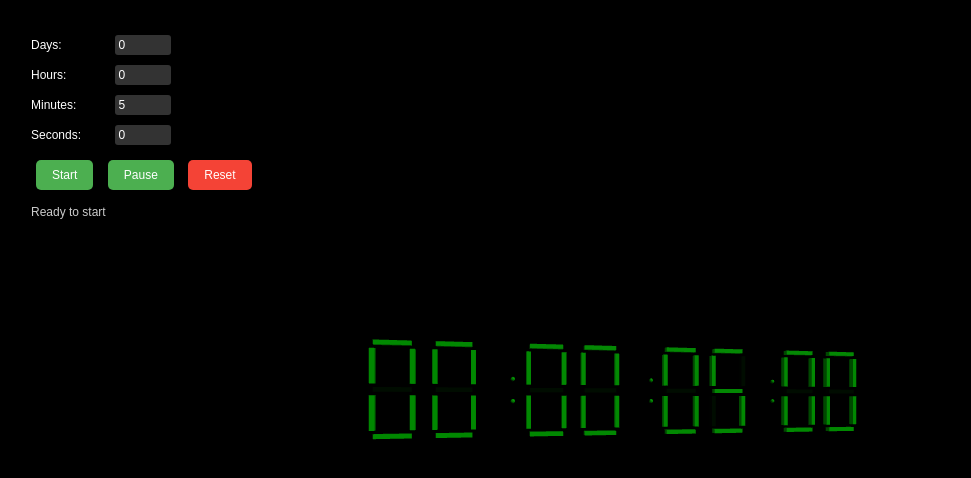
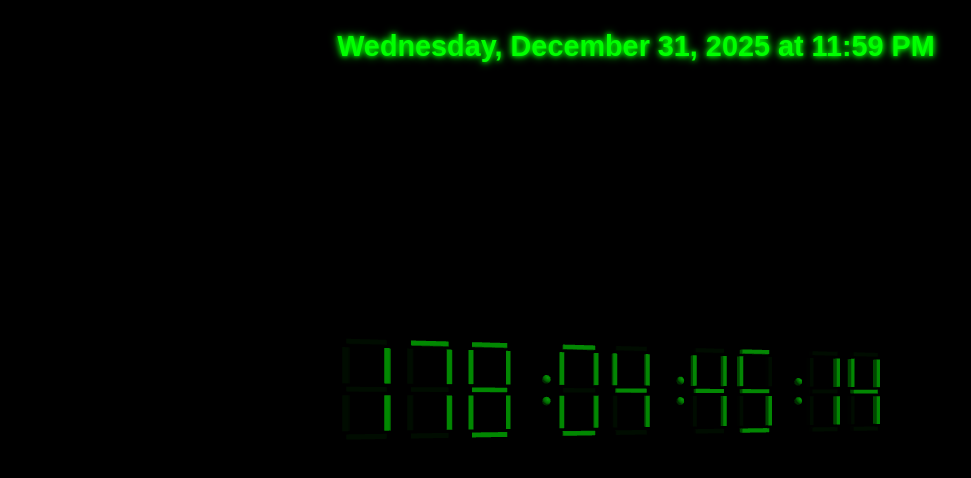
Before and after one commit to burritoOverflow/three-countdown-timer, a website built with Vite: page index.html in a window 1280 px wide. Shown: the whole page, without its empty margins (4-975 px from the left). Built offline with nearby package versions, Linux system fonts and the light colour scheme; animation ran at ten frames a second.

Commit message:
hard-coded date

```diff
--- a/index.html
+++ b/index.html
@@ -3,34 +3,15 @@
   <head>
     <meta charset="UTF-8" />
     <meta name="viewport" content="width=device-width, initial-scale=1.0" />
-    <title>3D Countdown Timer</title>
+    <title>Countdown to Special Date</title>
     <link rel="stylesheet" href="styles.css" />
   </head>
   <body>
-    <div id="container">
-      <div id="controls">
-        <div class="control-group">
-          <label for="days">Days:</label>
-          <input type="number" id="days" min="0" max="99" value="0" />
-        </div>
-        <div class="control-group">
-          <label>Hours:</label>
-          <input type="number" id="hours" min="0" max="23" value="0" />
-        </div>
-        <div class="control-group">
-          <label>Minutes:</label>
-          <input type="number" id="minutes" min="0" max="59" value="5" />
-        </div>
-        <div class="control-group">
-          <label>Seconds:</label>
-          <input type="number" id="seconds" min="0" max="59" value="0" />
-        </div>
-        <button id="start-button">Start</button>
-        <button id="pause-button">Pause</button>
-        <button id="stop-button" class="stop">Reset</button>
-        <div id="status">Ready to start</div>
-      </div>
+    <div id="header">
+      <h1 id="target-date">Countdown Target</h1>
+      <div id="status"></div>
     </div>
+    <div id="container"></div>
     <script type="module" src="main.js"></script>
   </body>
 </html>
--- a/main.js
+++ b/main.js
@@ -1,11 +1,10 @@
 import * as THREE from "three";
 
 let scene, camera, renderer, digitGroup;
-let timerRunning = false;
-let isPaused = false;
-let totalSeconds = 0;
-let currentSeconds = 0;
+let targetDate; // The date we're counting down to
 let timerInterval;
+let lastRotationY = 0;
+let colonVisible = true;
 
 // Digit patterns for 7-segment display style
 const digitPatterns = {
@@ -32,24 +31,34 @@ function adjustCameraForViewport() {
   // If screen is wide and short, move camera back to fit height
   if (aspect > 1.5) {
     zoom += 10;
+    console.debug("Wide screen detected, adjusting zoom for height.");
   }
 
   // If screen is narrow, move camera back to fit width
   if (aspect < 0.8) {
     zoom += 8;
+    console.debug("Narrow screen detected, adjusting zoom for width.");
   }
 
   // Set camera position
   camera.position.z = zoom;
 }
 
-function setClickHandlers() {
-  document.getElementById("start-button").addEventListener("click", startTimer);
-  document.getElementById("pause-button").addEventListener("click", pauseTimer);
-  document.getElementById("stop-button").addEventListener("click", resetTimer);
-}
+function init() {
+  // Set our target date (example: December 31, 2025)
+  targetDate = new Date("December 31, 2025 23:59:59");
 
-function init() {
+  // Display the target date in the header
+  const dateElement = document.getElementById("target-date");
+  dateElement.textContent = targetDate.toLocaleDateString("en-US", {
+    weekday: "long",
+    year: "numeric",
+    month: "long",
+    day: "numeric",
+    hour: "2-digit",
+    minute: "2-digit",
+  });
+
   scene = new THREE.Scene();
   camera = new THREE.PerspectiveCamera(
     75,
@@ -78,10 +87,10 @@ function init() {
 
   camera.position.z = 15;
 
-  setClickHandlers();
+  adjustCameraForViewport();
 
-  adjustCameraForViewport();
-  updateDisplay("00:00:05:00");
+  // Start the countdown immediately
+  startCountdown();
 
   animate();
 }
@@ -139,13 +148,15 @@ function createDigit(digit, offsetX = 0) {
   return digitGroup;
 }
 
-function createColon(offsetX = 0) {
+function createColon(offsetX = 0, isVisible = true) {
   const colonGroup = new THREE.Group();
 
-  const dotGeometry = new THREE.SphereGeometry(0.1, 8, 8);
+  const dotGeometry = new THREE.SphereGeometry(0.2, 8, 8);
   const dotMaterial = new THREE.MeshPhongMaterial({
     color: 0x00ff00,
     emissive: 0x002200,
+    transparent: true,
+    opacity: isVisible ? 1.0 : 0.1,
   });
 
   const topDot = new THREE.Mesh(dotGeometry, dotMaterial);
@@ -160,11 +171,12 @@ function createColon(offsetX = 0) {
   return colonGroup;
 }
 
-function formatTime(seconds) {
-  const days = Math.floor(seconds / 86400);
-  const hours = Math.floor((seconds % 86400) / 3600);
-  const minutes = Math.floor((seconds % 3600) / 60);
-  const secs = seconds % 60;
+function formatTimeRemaining(totalSeconds) {
+  const secondsInDay = 86400; // 24 * 60 * 60
+  const days = Math.floor(totalSeconds / secondsInDay);
+  const hours = Math.floor((totalSeconds % secondsInDay) / 3600);
+  const minutes = Math.floor((totalSeconds % 3600) / 60);
+  const secs = Math.floor(totalSeconds % 60);
 
   return `${days.toString().padStart(2, "0")}:${hours
     .toString()
@@ -173,36 +185,27 @@ function formatTime(seconds) {
     .padStart(2, "0")}`;
 }
 
-function startTimer() {
-  if (!timerRunning && !isPaused) {
-    const days = parseInt(document.getElementById("days").value) || 0;
-    const hours = parseInt(document.getElementById("hours").value) || 0;
-    const minutes = parseInt(document.getElementById("minutes").value) || 0;
-    const seconds = parseInt(document.getElementById("seconds").value) || 0;
-
-    totalSeconds = days * 86400 + hours * 3600 + minutes * 60 + seconds;
-    currentSeconds = totalSeconds;
-
-    if (totalSeconds <= 0) {
-      document.getElementById("status").textContent = "Please set a valid time";
-      return;
-    }
+function startCountdown() {
+  updateCountdown();
+  timerInterval = setInterval(updateCountdown, 1000);
 }
 
-  timerRunning = true;
-  isPaused = false;
-  document.getElementById("status").textContent = "Timer running...";
+function updateCountdown() {
+  const now = new Date().getTime();
+  const timeDifference = targetDate.getTime() - now;
 
-  timerInterval = setInterval(() => {
-    currentSeconds--;
-    updateDisplay(formatTime(currentSeconds));
+  // toggle colon visibility every second
+  colonVisible = !colonVisible;
 
-    if (currentSeconds <= 0) {
+  if (timeDifference <= 0) {
     clearInterval(timerInterval);
-      timerRunning = false;
-      document.getElementById("status").textContent = "Time's up!";
+    updateDisplay("00:00:00:00");
 
-      // Flash effect
+    const statusElement = document.getElementById("status");
+    if (statusElement) {
+      statusElement.textContent = "Event has arrived!";
+    }
+
     digitGroup.children.forEach((child) => {
       child.children.forEach((segment) => {
         if (segment.material) {
@@ -211,30 +214,16 @@ function startTimer() {
         }
       });
     });
-    }
-  }, 1000);
+
+    return;
   }
 
-function pauseTimer() {
-  if (timerRunning) {
-    clearInterval(timerInterval);
-    timerRunning = false;
-    isPaused = true;
-    document.getElementById("status").textContent = "Timer paused";
+  // Convert milliseconds to seconds
+  const totalSeconds = Math.floor(timeDifference / 1000);
+
+  // Update the display
+  updateDisplay(formatTimeRemaining(totalSeconds), colonVisible);
 }
-}
-
-function resetTimer() {
-  clearInterval(timerInterval);
-  timerRunning = false;
-  isPaused = false;
-  currentSeconds = 0;
-  document.getElementById("status").textContent = "Ready to start";
-  updateDisplay("00:00:05:00");
-}
-
-// Add at the top with other global variables
-let lastRotationY = 0;
 
 function animate() {
   requestAnimationFrame(animate);
@@ -249,7 +238,7 @@ function animate() {
   renderer.render(scene, camera);
 }
 
-function updateDisplay(timeString) {
+function updateDisplay(timeString, showColons = true) {
   // Save the current rotation
   const currentRotation = digitGroup.rotation.y;
 
@@ -279,7 +268,7 @@ function updateDisplay(timeString) {
 
   chars.forEach((char, index) => {
     if (char === ":") {
-      digitGroup.add(createColon(xOffset / scaleFactor));
+      digitGroup.add(createColon(xOffset / scaleFactor, showColons));
       xOffset += 1.5 * scaleFactor;
     } else {
       digitGroup.add(createDigit(char, xOffset / scaleFactor));
@@ -296,12 +285,6 @@ window.addEventListener("resize", () => {
   camera.updateProjectionMatrix();
   renderer.setSize(window.innerWidth, window.innerHeight);
   adjustCameraForViewport();
-
-  if (timerRunning) {
-    updateDisplay(formatTime(currentSeconds));
-  } else {
-    updateDisplay("00:00:05:00");
-  }
 });
 
 init();
--- a/styles.css
+++ b/styles.css
@@ -1,75 +1,35 @@
 body {
   margin: 0;
   padding: 0;
-  background: linear-gradient(135deg, #1e3c72, #2a5298);
-  font-family: Arial, sans-serif;
   overflow: hidden;
+  font-family: "Arial", sans-serif;
+  background-color: black;
+  color: #00ff00;
 }
 
 #container {
-  position: relative;
-  width: 100vw;
-  height: 100vh;
+  position: absolute;
+  width: 100%;
+  height: 100%;
+  z-index: 1;
 }
 
-#controls {
+#header {
   position: absolute;
   top: 20px;
-  left: 20px;
-  z-index: 100;
-  color: white;
-  background: rgba(0, 0, 0, 0.3);
-  padding: 15px;
-  border-radius: 10px;
-  backdrop-filter: blur(10px);
+  width: 100%;
+  text-align: center;
+  z-index: 2;
 }
 
-.control-group {
-  margin-bottom: 10px;
-}
-
-label {
-  display: inline-block;
-  width: 80px;
-  font-size: 12px;
-}
-
-input[type="number"] {
-  width: 50px;
-  padding: 3px;
-  border: none;
-  border-radius: 3px;
-  background: rgba(255, 255, 255, 0.2);
-  color: white;
-  font-size: 12px;
-}
-
-button {
-  padding: 8px 16px;
-  margin: 5px;
-  border: none;
-  border-radius: 5px;
-  background: #4caf50;
-  color: white;
-  cursor: pointer;
-  font-size: 12px;
-  transition: background 0.3s;
-}
-
-button:hover {
-  background: #45a049;
-}
-
-button.stop {
-  background: #f44336;
-}
-
-button.stop:hover {
-  background: #da190b;
+#target-date {
+  font-size: 1.8em;
+  margin: 0;
+  padding: 10px;
+  text-shadow: 0 0 5px #00ff00, 0 0 10px #00ff00;
 }
 
 #status {
+  font-size: 1.2em;
   margin-top: 10px;
-  font-size: 12px;
-  color: #ccc;
 }
```
Lines whose indentation alone changed are shown as unchanged.
